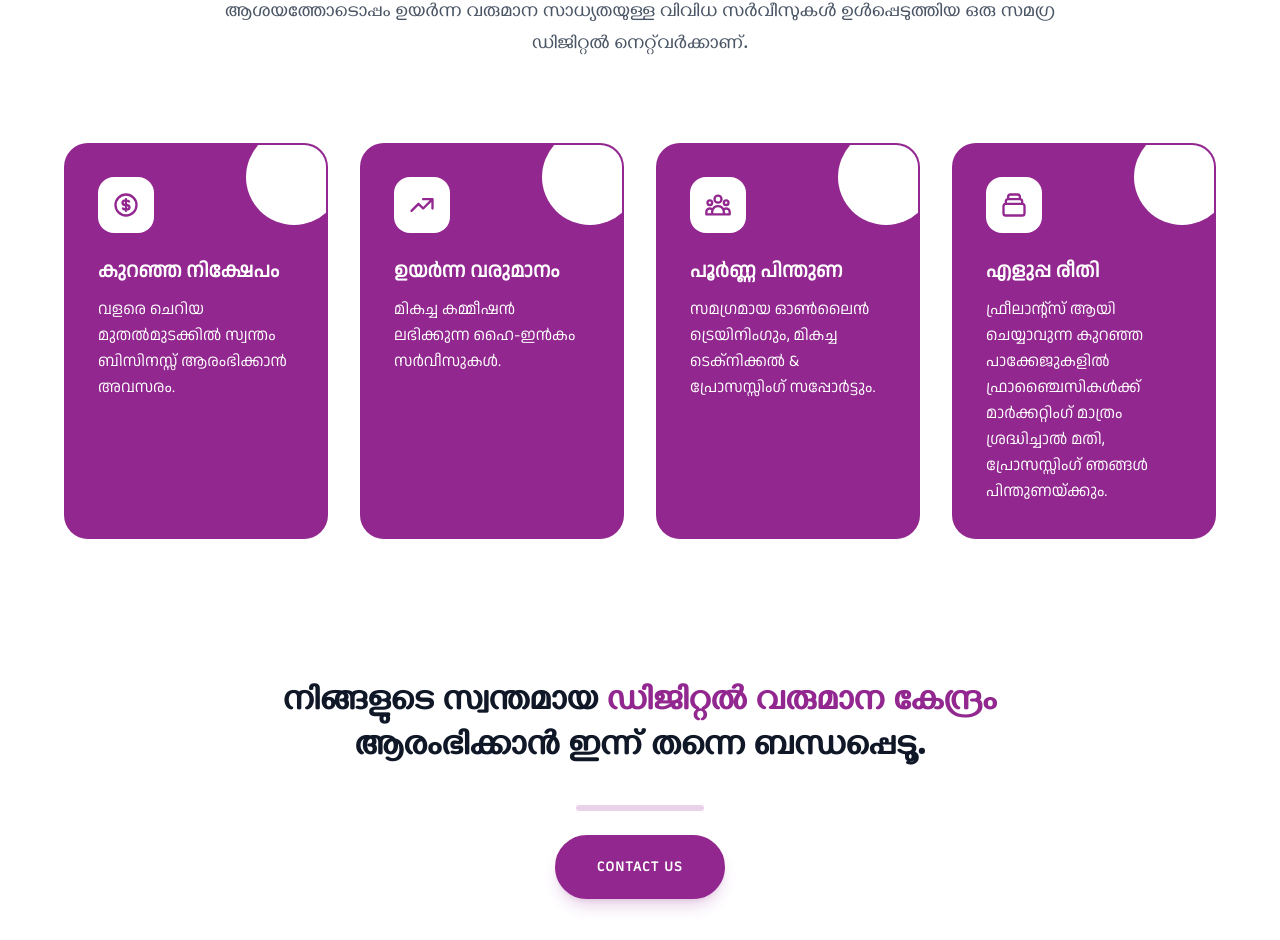
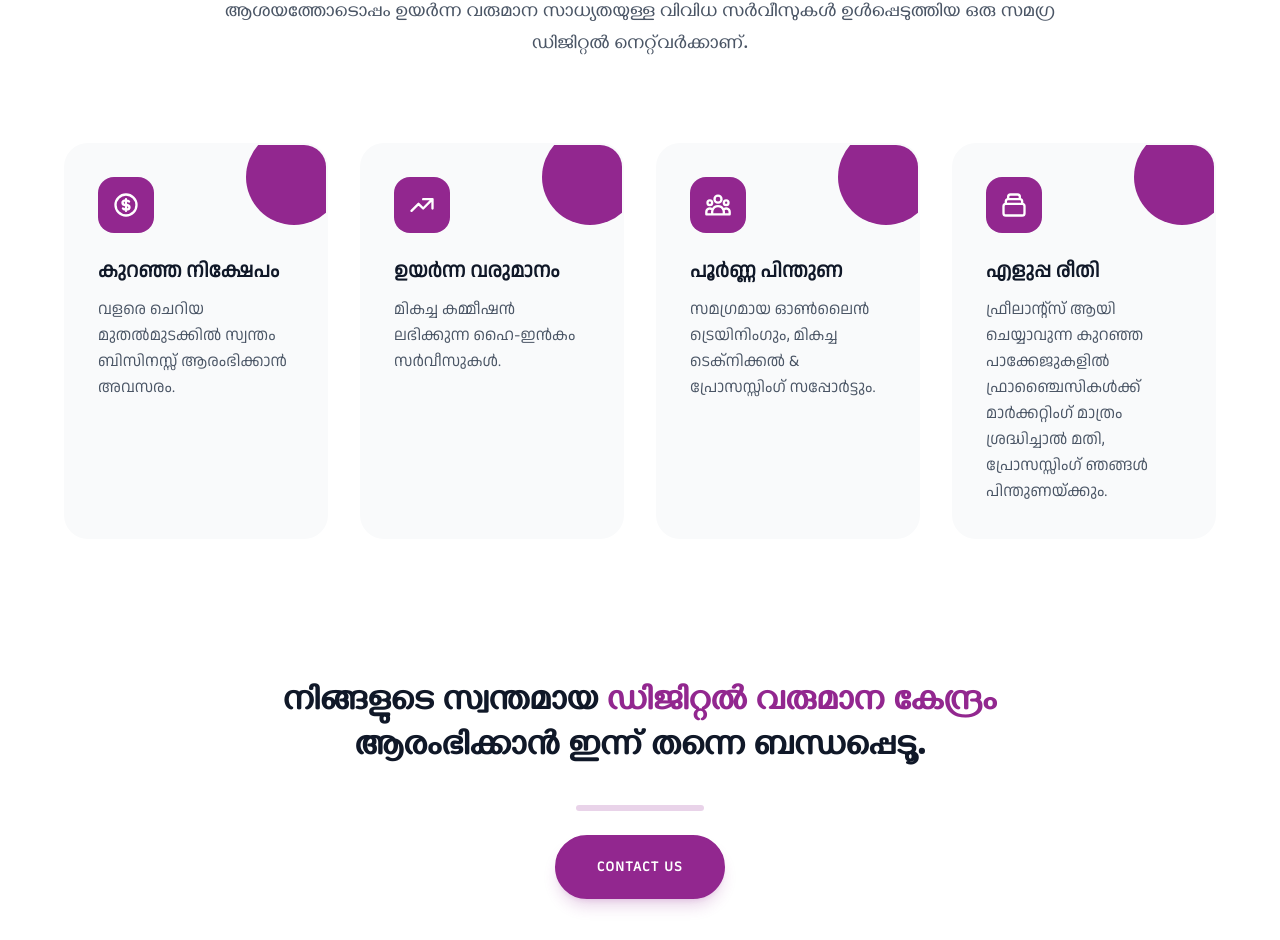
Before and after one commit to hashirkalathil/shreyaskendra, a Next.js app: page / in a window 1280 px wide. Shown: the part 1240-2180 px from the top of the page. Built offline with nearby package versions, Linux system fonts and the light colour scheme.

Commit message:
feat: Add a new `FeatureCard` component for displaying feature details.

```diff
--- a/src/components/about/FeatureCard.jsx
+++ b/src/components/about/FeatureCard.jsx
@@ -1,14 +1,14 @@
 export default function FeatureCard({ item }) {
     return (
-        <div className="group md:p-8 p-4 xs:bg-gray-50 bg-brand md:rounded-5xl rounded-3xl border-2 md:border-transparent border-brand hover:border-brand/10 hover:bg-brand hover:text-white hover:shadow-2xl transition-all duration-700 text-left relative overflow-hidden">
-            <div className="absolute md:block hidden md:-right-4 -right-2 md:-top-4 -top-2 md:w-24 w-20 md:h-24 h-20 xs:bg-brand bg-white group-hover:bg-white rounded-full group-hover:scale-150 transition-all duration-700"></div>
-            <div className="md:w-14 w-10 md:h-14 h-10 xs:bg-brand bg-white rounded-2xl flex items-center justify-center md:mb-6 mb-3 xs:text-white text-brand group-hover:bg-brand group-hover:text-white transition-all duration-700">
+        <div className="group md:p-8 p-4 md:bg-gray-50 bg-brand md:rounded-5xl rounded-3xl border-2 md:border-transparent border-brand hover:border-brand/10 hover:bg-brand hover:text-white hover:shadow-2xl transition-all duration-700 text-left relative overflow-hidden">
+            <div className="absolute md:block hidden md:-right-4 -right-2 md:-top-4 -top-2 md:w-24 w-20 md:h-24 h-20 md:bg-brand bg-white group-hover:bg-white rounded-full group-hover:scale-150 transition-all duration-700"></div>
+            <div className="md:w-14 w-10 md:h-14 h-10 md:bg-brand bg-white rounded-2xl flex items-center justify-center md:mb-6 mb-3 md:text-white text-brand group-hover:bg-brand group-hover:text-white transition-all duration-700">
                 {item.icon}
             </div>
-            <h3 className="font-black md:text-xl text-lg md:mb-3 mb-2 xs:text-gray-900 text-white local-font-anekmalayalam group-hover:text-white">
+            <h3 className="font-black md:text-xl text-lg md:mb-3 mb-2 md:text-gray-900 text-white local-font-anekmalayalam group-hover:text-white">
                 {item.title}
             </h3>
-            <p className="xs:text-gray-600 text-white md:text-[16px] text-sm md:leading-relaxed font-medium group-hover:text-white">
+            <p className="md:text-gray-600 text-white/80 md:text-[16px] text-sm md:leading-relaxed font-medium group-hover:text-white">
                 {item.description}
             </p>
         </div>
```
